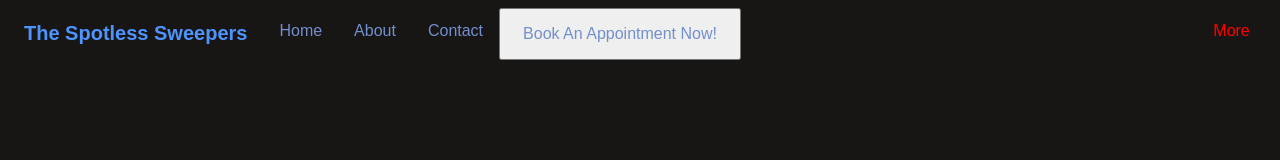
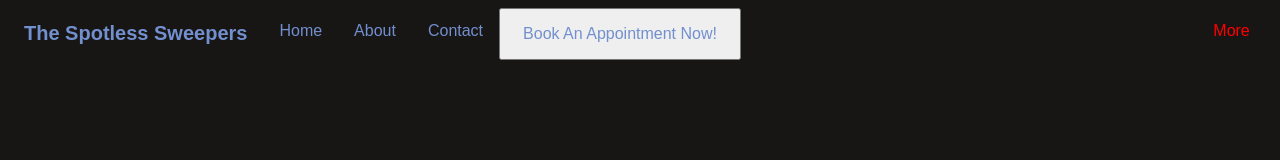
Before and after one commit to Ahantya/ahantya.github.io, a plain HTML site: page index.html in a window 1280 px wide. Drawn offline with Linux system fonts and the light colour scheme.

Commit message:
Update index.html

```diff
--- a/index.html
+++ b/index.html
@@ -34,7 +34,7 @@
     .navbar .logo {
       font-size: 20px;
       font-weight: bold;
-      color: #4d94ff;
+      color: #728FCE;
     }
 
     /* Style the social media icons */
```
